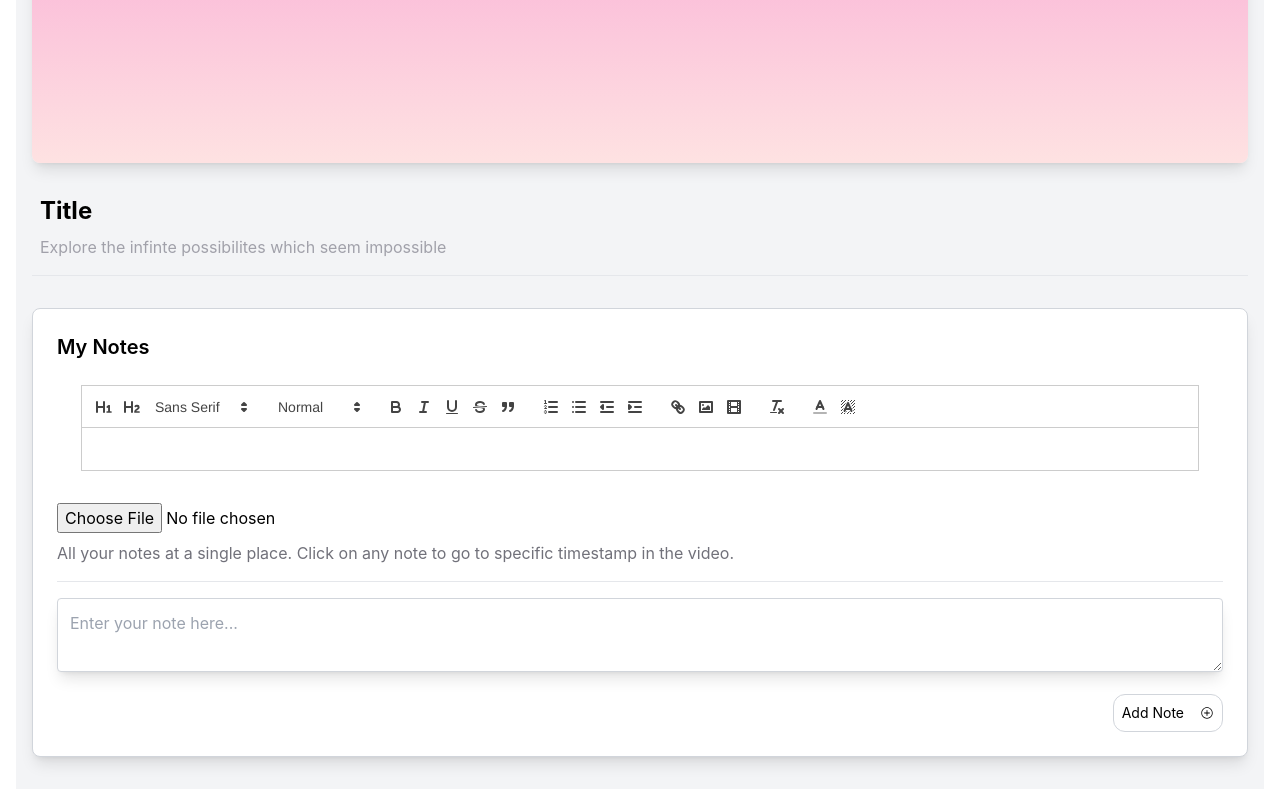
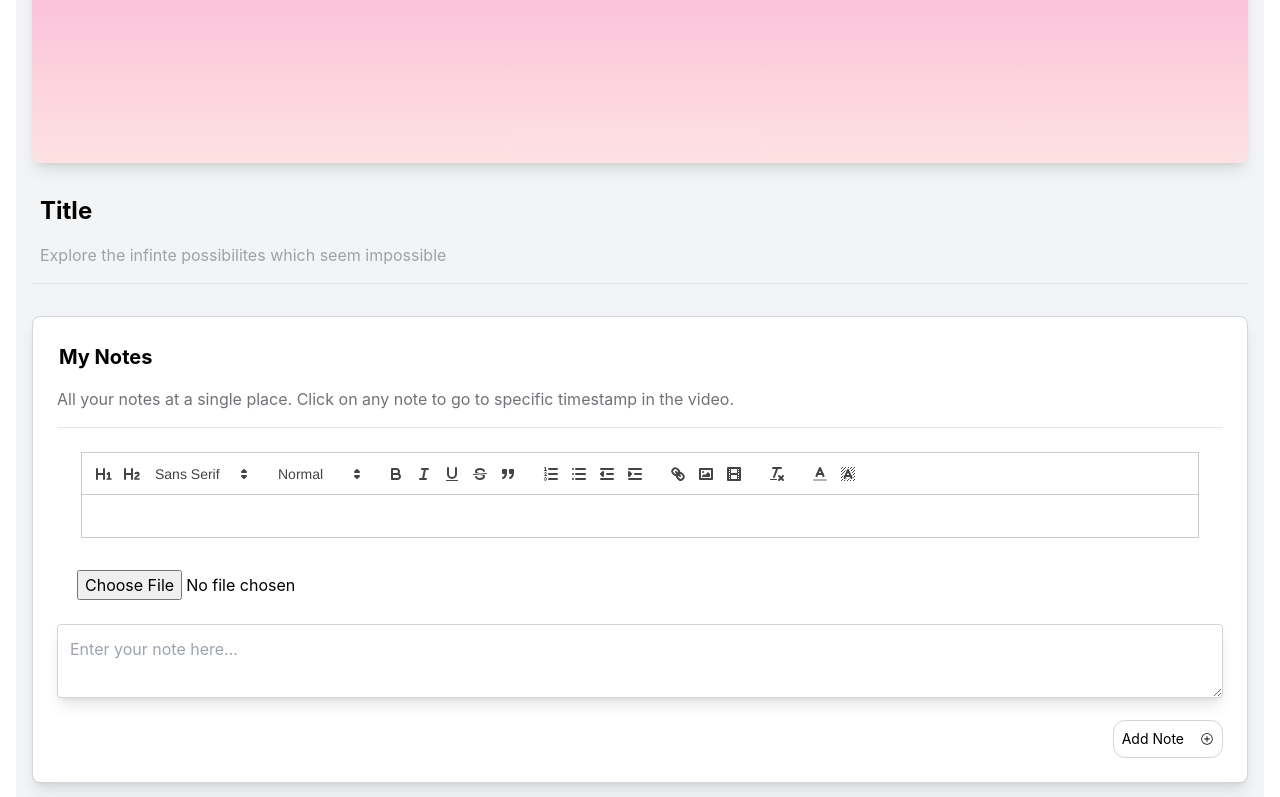
Before and after one commit to saikiran76/VideoPlayer, a React (Create React App) app: page / in a window 1280 px wide. Shown: the part 545-1342 px from the top of the page. Built offline with nearby package versions, Linux system fonts and the light colour scheme.

Commit message:
added Heading component

```diff
--- a/src/components/Description.js
+++ b/src/components/Description.js
@@ -1,7 +1,9 @@
+import { Heading } from "./Heading";
+
 const Description = () =>{
     return(
         <div className="mt-8 mb-8 font-inter">
-            <h1 className="font-inter m-2 text-2xl font-bold">Title</h1>
+            <Heading name="Title" size="text-2xl"/>
             <p className="text-zinc-400 m-2 mb-4">Explore the infinte possibilites which seem impossible</p>
             <hr></hr>
         </div>
--- a/src/components/Header.js
+++ b/src/components/Header.js
@@ -1,7 +1,9 @@
+import { Heading } from "./Heading";
+
 const Header = () =>{
     return(
         <div>
-            <h1 className="font-inter m-2 mb-4 text-3xl font-bold">Video Player with Notes</h1>
+            <Heading size="text-3xl"/>
         </div>
 
     )
--- /dev/null
+++ b/src/components/Heading.js
@@ -0,0 +1,9 @@
+export const Heading = ({size, name="Video Player with Notes", margin="m-2"}) =>{
+    return(
+        <h1 className={`font-inter ${margin} mb-4 ${size} font-bold`}>{name}</h1>
+
+    )
+}
+
+
+//text-3xl
--- a/src/components/Notes.js
+++ b/src/components/Notes.js
@@ -10,6 +10,7 @@ import React, { useState, useEffect } from 'react';
 import { Button } from './Button';
 import ReactQuill from 'react-quill';
 import 'react-quill/dist/quill.snow.css';
+import { Heading } from './Heading';
 
 const Notes = ({ videoId, videoPlayer }) => {
   const [notes, setNotes] = useState([]);
@@ -55,30 +56,6 @@ const Notes = ({ videoId, videoPlayer }) => {
     setNoteText(notes[index].content);
   };
 
-
-//   const deleteNote = (index) => {
-//     setNotes(currentNotes => {
-//         const updatedNotes = [...currentNotes];
-//         updatedNotes.splice(index, 1);
-//         localStorage.setItem(videoId, JSON.stringify(updatedNotes));
-//         return updatedNotes;
-//     });
-// };
-
-  // const deleteNote = (index) => {
-  //   setNotes(currentNotes => {
-  //       const filteredNotes = currentNotes.filter(note => note.trim() !== '');
-  //       const updatedNotes = [...filteredNotes];
-
-  //       if (index >= 0 && index < updatedNotes.length) {
-  //           updatedNotes.splice(index, 1);
-  //       }
-
-  //       localStorage.setItem(videoId, JSON.stringify(updatedNotes));
-  //       return updatedNotes;
-  //   });
-  // };
-
   const deleteNote = (index) => {
     setNotes(currentNotes => {
       const filteredNotes = currentNotes.filter(note => typeof note === 'string' && note.trim() !== '');
@@ -108,7 +85,7 @@ const Notes = ({ videoId, videoPlayer }) => {
     }
   };
 
-  console.log(notes[0]);
+  // console.log(notes[0]); debugging purpose
 
   const formatDate = (dateString) => {
     const date = new Date(dateString);
@@ -133,7 +110,10 @@ const Notes = ({ videoId, videoPlayer }) => {
 
   return (
     <div className="bg-white p-6 rounded-lg shadow-lg font-inter border-gray-300 border-l border-r border-b border-t">
-      <h1 className="font-inter font-semibold text-xl mb-2">My Notes</h1>
+
+      <Heading name='My Notes' margin="m-[0.1em]" size="text-xl"/>
+      <p className='text-zinc-500 mb-4'>All your notes at a single place. Click on any note to go to specific timestamp in the video.</p>
+      <hr></hr>
       <ReactQuill
         theme="snow"
         value={noteText}
@@ -142,22 +122,22 @@ const Notes = ({ videoId, videoPlayer }) => {
         formats={Notes.formats}
         style={{margin:"1.5em"}}
       />
-      <input type="file" accept="image/*" onChange={handleImageUpload} className="my-2"/>
-      <p className='text-zinc-500 mb-4'>All your notes at a single place. Click on any note to go to specific timestamp in the video.</p>
-      <hr></hr>
+
+      <input type="file" accept="image/*" onChange={handleImageUpload} className="my-2 mx-5"/>
+
       <textarea
         className="w-full p-3 border mt-4 border-gray-300 rounded mb-4 shadow-lg"
         value={noteText}
         onChange={e => setNoteText(e.target.value)}
         placeholder="Enter your note here..."
       />
+
       <div className='flex justify-end' onClick={addOrUpdateNote}><Button name={editMode ? 'Update Note' : 'Add Note'} icon={true}/></div>
 
       {notes.map((note, index) => (
         <div key={index} className="mt-4 p-4">
           <div className='rounded-lg'>
           <p>{formatDate(note.dateCreated)} <span className="text-blue-500 cursor-pointer block" onClick={() => jumpToTimestamp(note.timestamp)}><span className='text-gray-600'>TimeStamp:</span> {formatTime(note.timestamp)}</span></p>
-          {/* <p className='border border-gray-300 rounded p-6 mb-2 mt-2'>{note.content}</p> */}
           <div className='border border-gray-300 rounded p-6 mb-2 mt-2' dangerouslySetInnerHTML={{ __html: note.content }} />
           </div>
           <div className='flex gap-4 justify-end items-center'>
```
Lines whose indentation alone changed are shown as unchanged.
